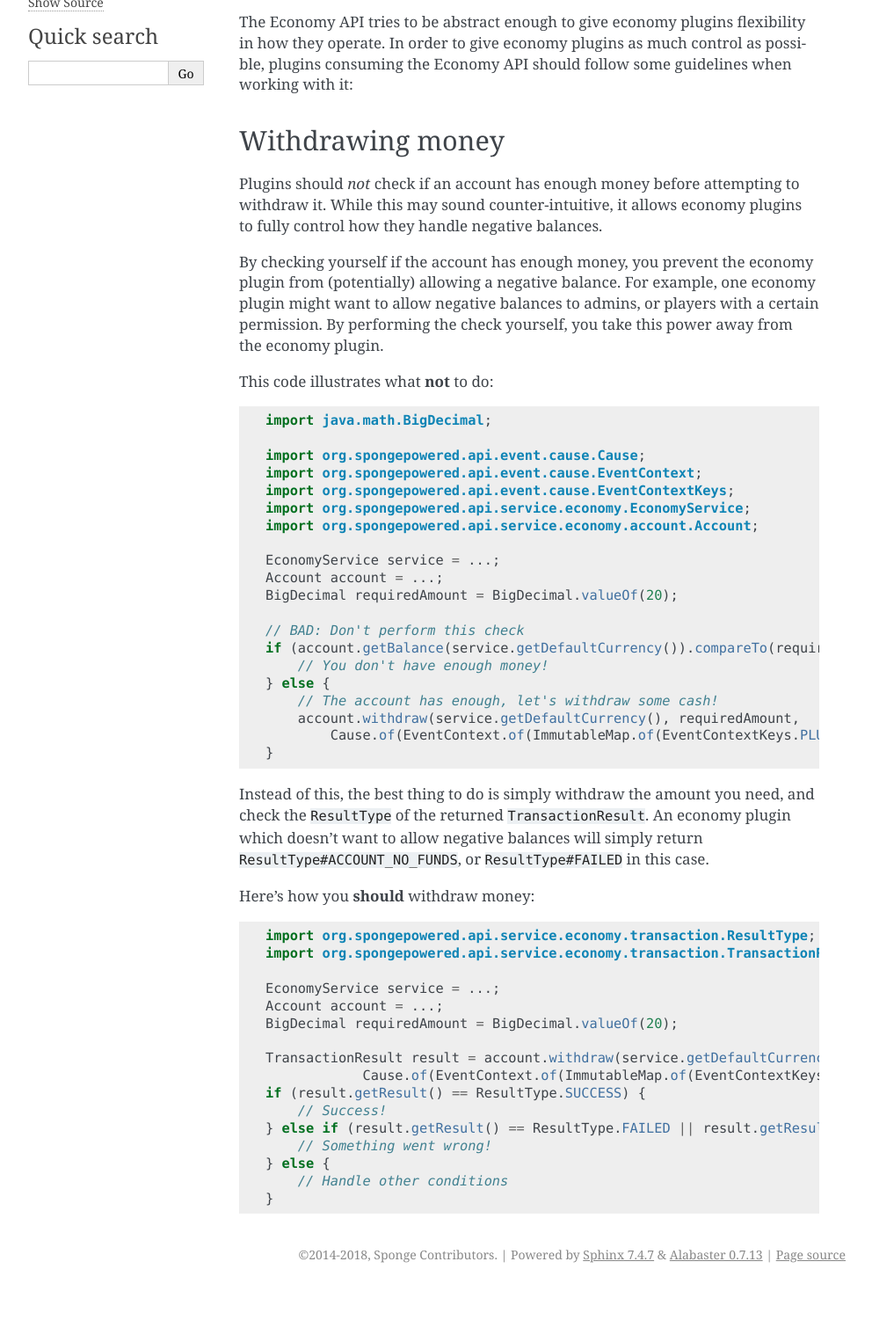
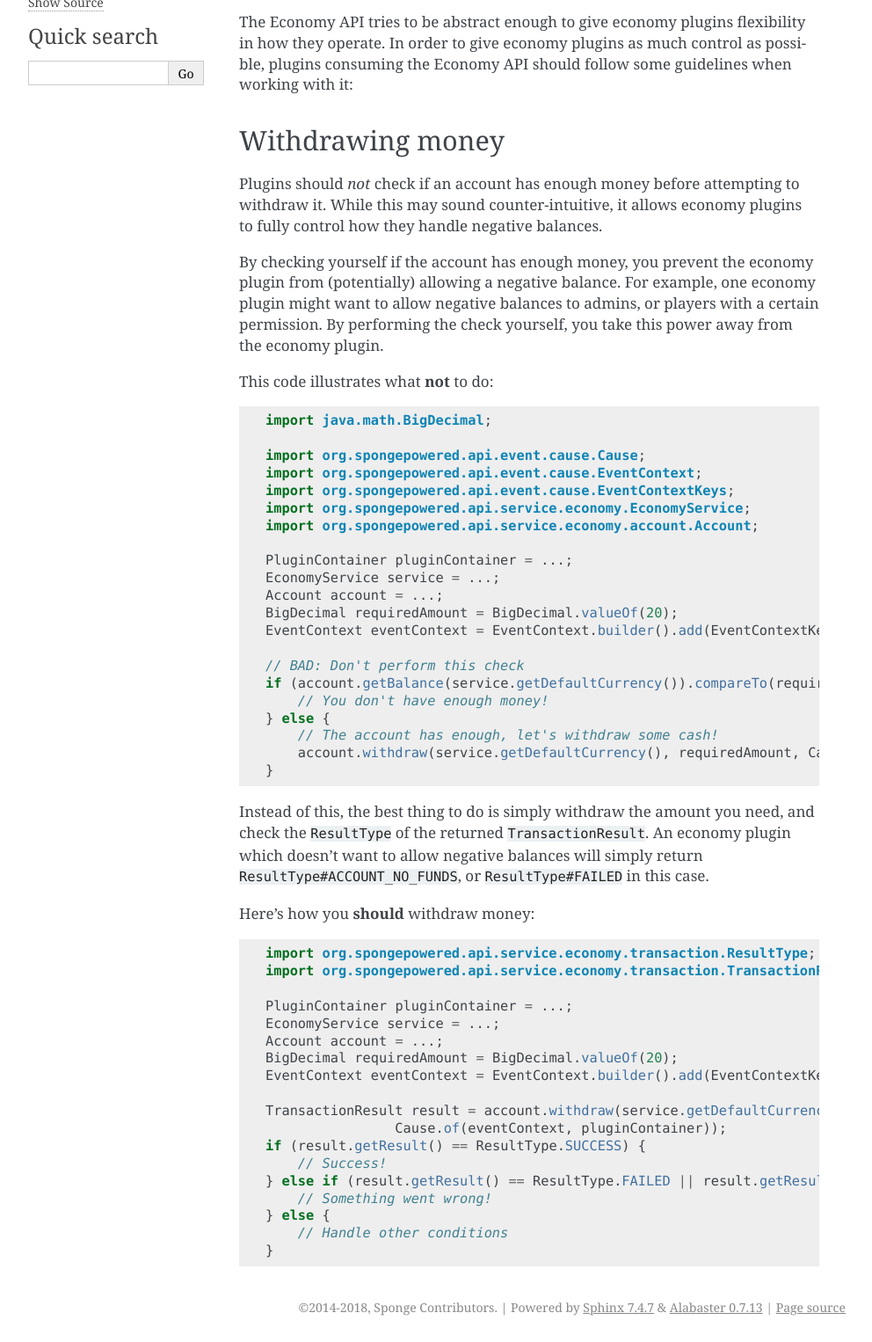
Before and after one commit to SpongePowered/SpongeDocs, a Sphinx documentation site: the page built from source/plugin/economy/practices.rst, in a window 1280 px wide, cut to the strip 200-1726 px from the top of the page. Shown: the whole strip at 88% size, without its empty margins (148-1140 px from the left). Built offline with Sphinx 7.4.7, drawn with Linux system fonts in a browser that asks for light colours; pages that are not in the unit, such as notebooks, are missing from menus; cross-references to code outside the pages are shown as plain code; before the commit the page ends 1666 px from its top, so only the background shows below that.

Commit message:
Use builder and plugin container

```diff
--- a/source/plugin/economy/practices.rst
+++ b/source/plugin/economy/practices.rst
@@ -32,17 +32,18 @@ This code illustrates what **not** to do:
     import org.spongepowered.api.service.economy.EconomyService;
     import org.spongepowered.api.service.economy.account.Account;
 
+    PluginContainer pluginContainer = ...;
     EconomyService service = ...;
     Account account = ...;
     BigDecimal requiredAmount = BigDecimal.valueOf(20);
+    EventContext eventContext = EventContext.builder().add(EventContextKeys.PLUGIN, pluginContainer).build();
 
     // BAD: Don't perform this check
     if (account.getBalance(service.getDefaultCurrency()).compareTo(requiredAmount) < 0) {
         // You don't have enough money!
     } else {
         // The account has enough, let's withdraw some cash!
-        account.withdraw(service.getDefaultCurrency(), requiredAmount,
-            Cause.of(EventContext.of(ImmutableMap.of(EventContextKeys.PLUGIN, this)), this));
+        account.withdraw(service.getDefaultCurrency(), requiredAmount, Cause.of(eventContext, pluginContainer));
     }
 
 
@@ -57,12 +58,14 @@ Here's how you **should** withdraw money:
     import org.spongepowered.api.service.economy.transaction.ResultType;
     import org.spongepowered.api.service.economy.transaction.TransactionResult;
 
+    PluginContainer pluginContainer = ...;
     EconomyService service = ...;
     Account account = ...;
     BigDecimal requiredAmount = BigDecimal.valueOf(20);
+    EventContext eventContext = EventContext.builder().add(EventContextKeys.PLUGIN, pluginContainer).build();
 
     TransactionResult result = account.withdraw(service.getDefaultCurrency(), requiredAmount,
-                Cause.of(EventContext.of(ImmutableMap.of(EventContextKeys.PLUGIN, this)), this));
+                    Cause.of(eventContext, pluginContainer));
     if (result.getResult() == ResultType.SUCCESS) {
         // Success!
     } else if (result.getResult() == ResultType.FAILED || result.getResult() == ResultType.ACCOUNT_NO_FUNDS) {
```
